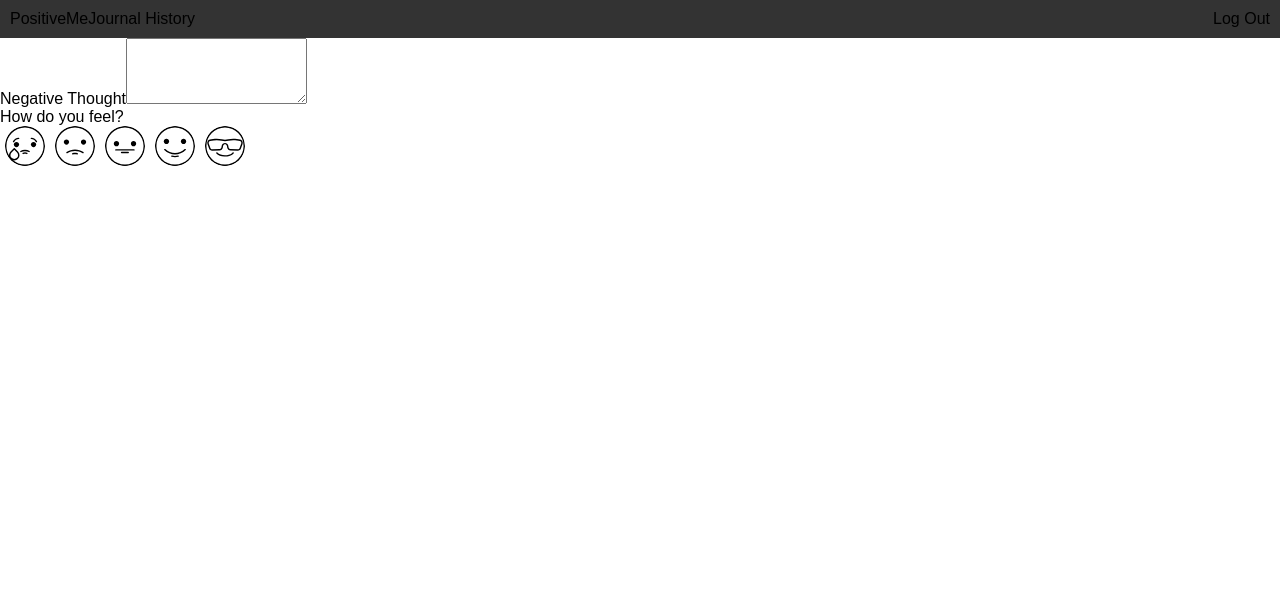
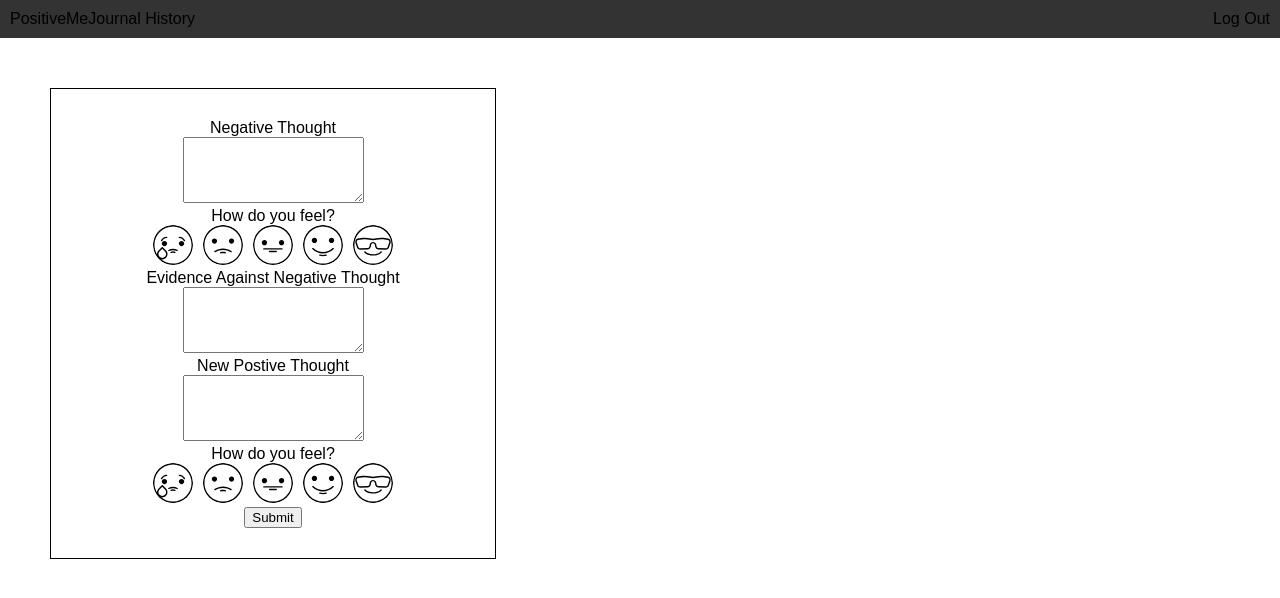
Before and after one commit to KatelinDeSerano/positive-me, a React (Create React App) app: page / in a window 1280 px wide. Shown: the top 598 px of the page. Built offline with nearby package versions, Linux system fonts and the light colour scheme.

Commit message:
added Journal Form component

```diff
--- a/src/components/App.js
+++ b/src/components/App.js
@@ -1,17 +1,17 @@
 import React, { Component } from 'react';
 
 import './App.css';
-import Textbox from './textbox.js';
+
 import Nav from './nav.js';
-import EmotionScale from './emotionScale.js';
+import JournalForm from './journalForm.js';
+
 
 class App extends Component {
   render() {
     return (
       <div>
         <Nav />
-        <Textbox label="Negative Thought"/>
-        <EmotionScale />
+        <JournalForm />
       </div>
     );
   }
--- /dev/null
+++ b/src/components/journalForm.css
@@ -0,0 +1,7 @@
+.journalForm {
+    border: 1px solid black;
+    width: 30%;
+    text-align: center;
+    padding: 30px;
+    margin: 50px;
+}
--- /dev/null
+++ b/src/components/journalForm.js
@@ -0,0 +1,22 @@
+import React, { Component } from 'react';
+
+import './journalForm.css';
+import Textbox from './textbox.js';
+import EmotionScale from './emotionScale.js';
+
+class JournalForm extends Component {
+  render() {
+    return (
+      <div className="journalForm">
+        <Textbox label="Negative Thought"/>
+        <EmotionScale />
+        <Textbox label="Evidence Against Negative Thought"/>
+        <Textbox label="New Postive Thought"/>
+        <EmotionScale />
+        <input type="submit" value="Submit" />
+      </div>
+    );
+  }
+}
+
+export default JournalForm;
--- a/src/components/nav.js
+++ b/src/components/nav.js
@@ -8,7 +8,7 @@ export default function Nav() {
 
                 <li>PositiveMe</li>
                 <li>Journal History</li>
-                <li className="logout" >Log Out</li>
+                <li className="logout"> Log Out</li>
             </ul>
         </div>
     );
--- a/src/components/textbox.js
+++ b/src/components/textbox.js
@@ -5,7 +5,9 @@ export default function Textbox(props) {
     return (
         <div className="textbox">
             <label>{props.label}</label>
-            <textarea rows="4" required=""></textarea>
+            <div>
+                <textarea rows="4" required=""></textarea>
+            </div>
         </div>
     );
 };
```
Also changed, not shown: 1 other file (tests, documents, lock files or other folders).
